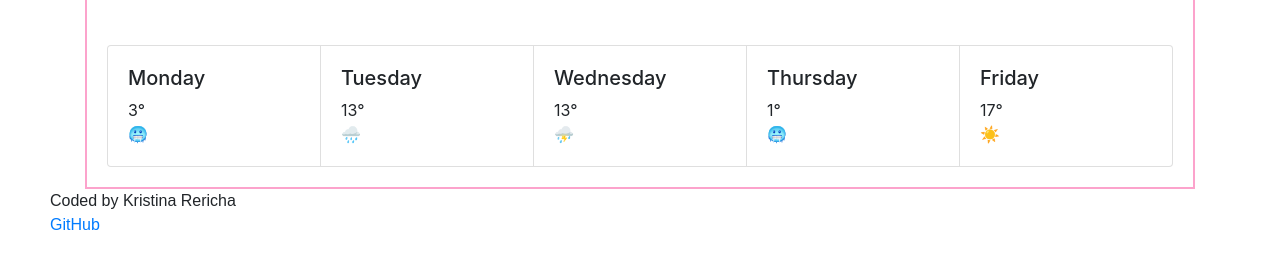
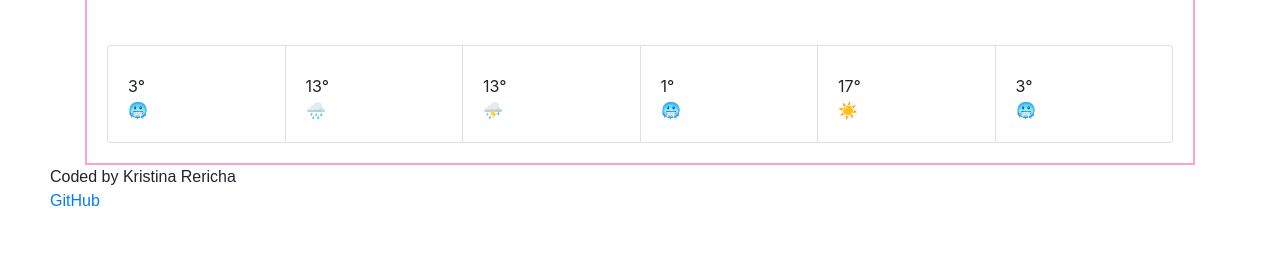
Before and after one commit to Krisi28/SheCodesPlus_WeatherApp_final, a plain HTML site: page index.html in a window 1280 px wide. Shown: the part 505-774 px from the top of the page. Drawn offline with nearby package versions, Linux system fonts and the light colour scheme.

Commit message:
added a card in the forecast

```diff
--- a/index.html
+++ b/index.html
@@ -72,7 +72,7 @@
           <div class="card-group">
               <div class="card">
                 <div class="card-body">
-                  <h5 id="first-day">Monday</h5>
+                  <h5 id="first-day"> </h5>
                   <p class="card-text">
                      3°
                       <br>
@@ -82,7 +82,7 @@
               </div>
               <div class="card">
                 <div class="card-body">
-                  <h5 id="second-day">Tuesday</h5>
+                  <h5 id="second-day"> </h5>
                   <p class="card-text">
                       13°
                       <br>
@@ -92,7 +92,7 @@
               </div>
               <div class="card">
                 <div class="card-body">
-                  <h5 id="third-day">Wednesday</h5>
+                  <h5 id="third-day"> </h5>
                   <p class="card-text">
                       13°
                       <br>
@@ -102,7 +102,7 @@
               </div>
               <div class="card">
                 <div class="card-body">
-                  <h5 id="fourth-day">Thursday</h5>
+                  <h5 id="fourth-day"> </h5>
                   <p class="card-text">
                       1°
                       <br>
@@ -112,13 +112,23 @@
               </div>
               <div class="card">
                   <div class="card-body">
-                    <h5 id="fifth-day">Friday</h5>
+                    <h5 id="fifth-day"> </h5>
                     <p class="card-text">
                       17°
                       <br>
                       ☀️
                     </p>
                   </div>
+              </div>
+              <div class="card">
+                <div class="card-body">
+                  <h5 id="sixth-day"> </h5>
+                  <p class="card-text">
+                     3°
+                      <br>
+                      🥶
+                  </p>
+                </div>
               </div>
           </div>
         </div>
```
